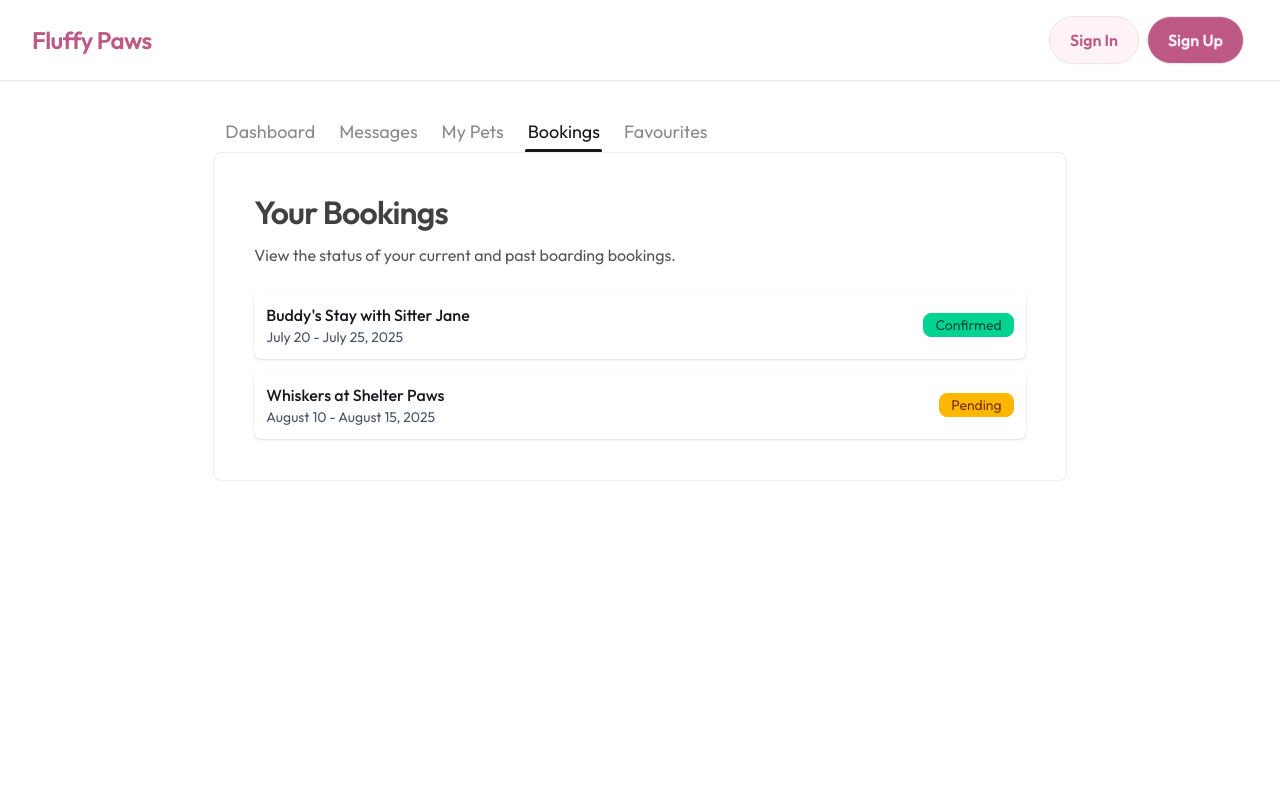
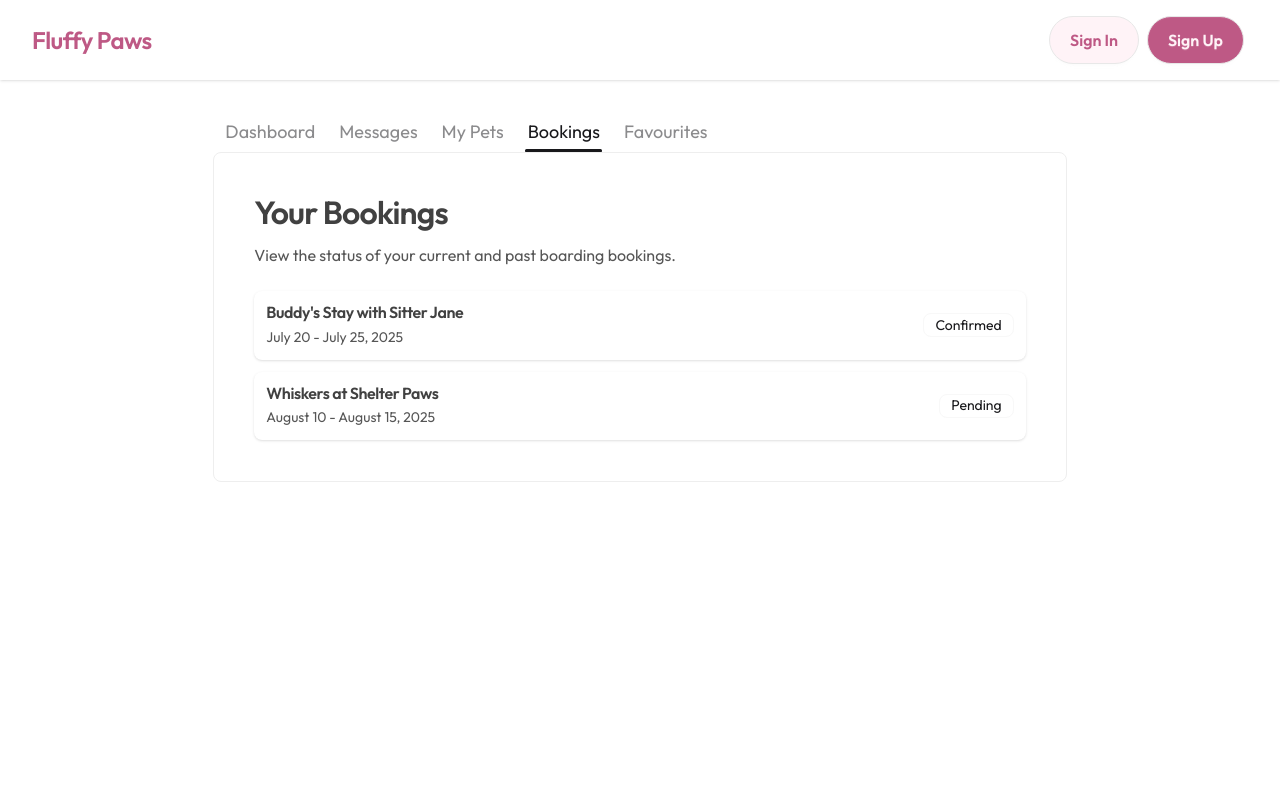
Before and after one commit to IbrahimOraby/fluffy-paws-app, a React (Vite) app: page /profile in a window 1280 px wide. Both pictures are taken after a click on the radio button "Bookings". Shown: the top 800 px of the page. Built offline with nearby package versions, Linux system fonts and the light colour scheme.

Commit message:
refactor: extract and reuse booking-card-profile component

```diff
--- /dev/null
+++ b/src/pages/Profile/components/BookingCardProfile.jsx
@@ -0,0 +1,22 @@
+import React from "react";
+import SubHeading from "../../../ui/Typography/SubHeadings/SubHeading";
+import Paragraph from "../../../ui/Typography/Paragraph/Paragraph";
+
+export default function BookingCardProfile({
+  title,
+  dates,
+  status,
+  statusType,
+}) {
+  return (
+    <>
+      <li className="p-3 bg-white rounded-lg shadow-sm flex justify-between items-center">
+        <div>
+          <SubHeading className="text-subheader-md text-header-color mb-1">{title}</SubHeading>
+          <Paragraph className="text-paragraph-sm text-paragraph-color">{dates}</Paragraph>
+        </div>
+        <span className={`badge badge-${statusType}`}>{status}</span>
+      </li>
+    </>
+  );
+}
--- a/src/pages/Profile/components/UserType.jsx
+++ b/src/pages/Profile/components/UserType.jsx
@@ -6,6 +6,7 @@ import ProfileSectionHeader from "./ProfileSectionHeader";
 import MessageItem from "./MessageItem";
 import PetProfileCard from "./PetProfileCard";
 import FilledButton from "../../../ui/Buttons/FilledButton";
+import BookingCardProfile from "./BookingCardProfile";
 
 export default function UserType() {
   return (
@@ -83,10 +84,10 @@ export default function UserType() {
       <div className="tab-content border-base-300 bg-base-100 p-10">
         <div className="flex items-start justify-between">
           <div>
-          <ProfileSectionHeader
-            title="Your Beloved Pets"
-            subTitle="Here you can add, edit, or remove your pet's profiles."
-          />
+            <ProfileSectionHeader
+              title="Your Beloved Pets"
+              subTitle="Here you can add, edit, or remove your pet's profiles."
+            />
           </div>
           <FilledButton
             className="bg-primary-color rounded-3xl text-white-color transition-all duration-300 ease-in-out hover:bg-hover-color"
@@ -124,22 +125,18 @@ export default function UserType() {
         />
         {/* Booking list goes here */}
         <ul className="mt-4 space-y-3">
-          <li className="p-3 bg-white rounded-lg shadow-sm flex justify-between items-center">
-            <div>
-              <p className="font-medium">Buddy's Stay with Sitter Jane</p>
-              <p className="text-sm text-gray-600">July 20 - July 25, 2025</p>
-            </div>
-            <span className="badge badge-success">Confirmed</span>
-          </li>
-          <li className="p-3 bg-white rounded-lg shadow-sm flex justify-between items-center">
-            <div>
-              <p className="font-medium">Whiskers at Shelter Paws</p>
-              <p className="text-sm text-gray-600">
-                August 10 - August 15, 2025
-              </p>
-            </div>
-            <span className="badge badge-warning">Pending</span>
-          </li>
+          <BookingCardProfile
+            title="Buddy's Stay with Sitter Jane"
+            dates="July 20 - July 25, 2025"
+            status="Confirmed"
+            statusType="success"
+          />
+          <BookingCardProfile
+            title="Whiskers at Shelter Paws"
+            dates="August 10 - August 15, 2025"
+            status="Pending"
+            statusType="warning"
+          />
         </ul>
       </div>
 
```
